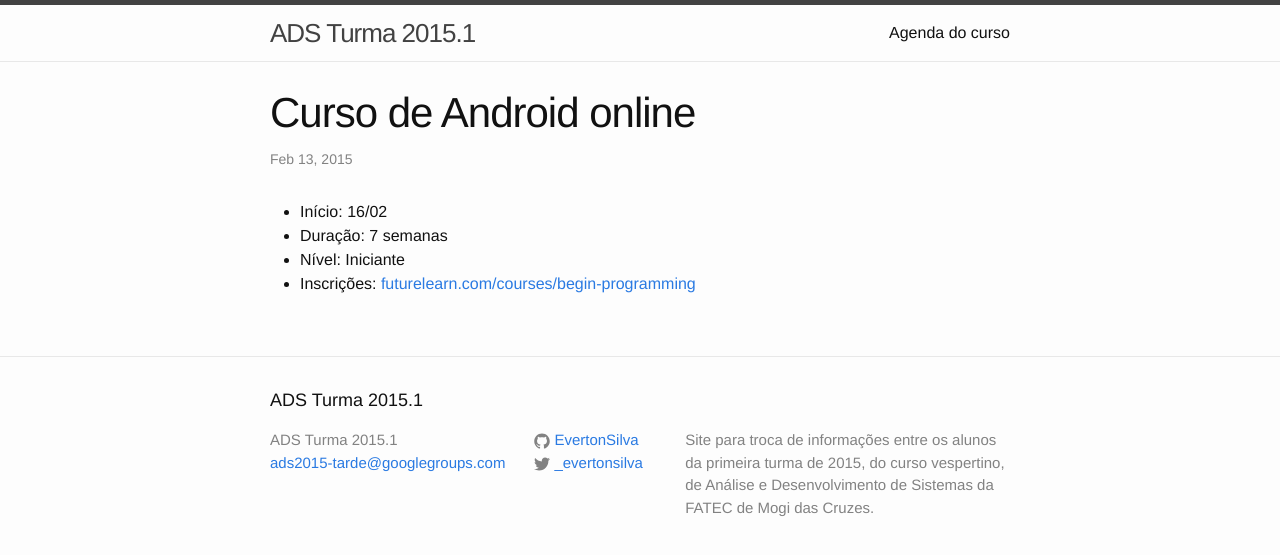
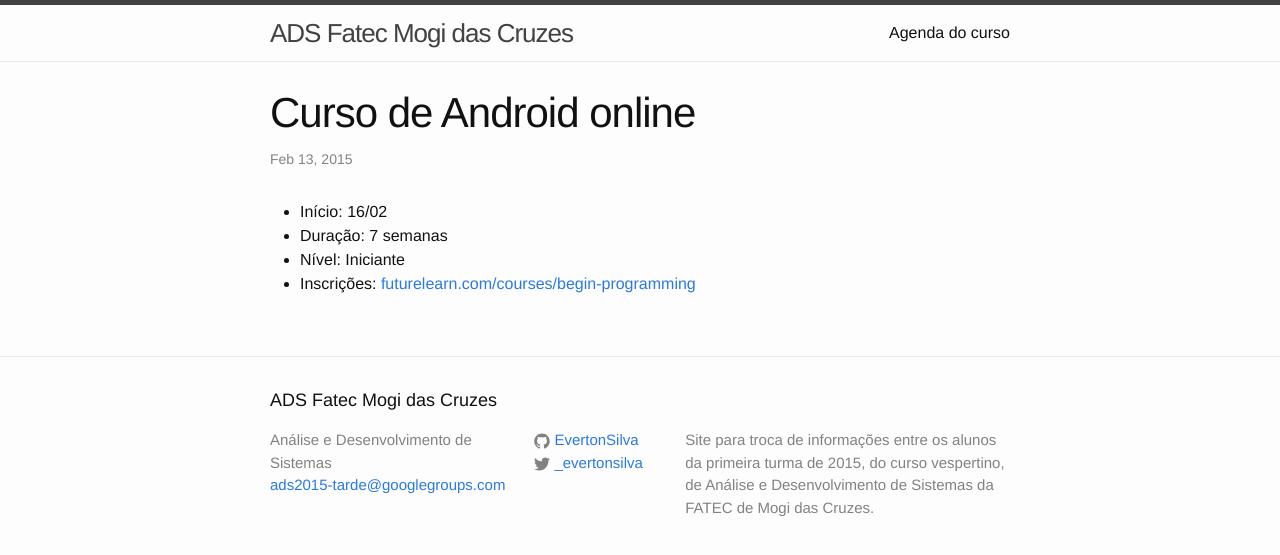
Before and after one commit to EvertonSilva/ads2015.1, a Jekyll site: the page built from _posts/2015-02-13-curso-android.markdown, in a window 1280 px wide. Shown: the top 555 px of the page. Built offline with Jekyll 4.4.1, drawn with Linux system fonts in a browser that asks for light colours; Markdown is read by kramdown in place of the engine named in the settings.

```diff
--- a/_config.yml
+++ b/_config.yml
@@ -1,5 +1,5 @@
 # Site settings
-title: ADS Turma 2015.1
+title: ADS Fatec Mogi das Cruzes
 email: ads2015-tarde@googlegroups.com
 description: > # this means to ignore newlines until "baseurl:"
   Site para troca de informações entre os alunos da primeira
@@ -11,6 +11,6 @@ twitter_username: _evertonsilva
 github_username:  EvertonSilva
 
 # Build settings
-name: ADS Turma 2015.1
+name: Análise e Desenvolvimento de Sistemas
 markdown: redcarpet
 highlighter: pygments
--- a/_includes/footer.html
+++ b/_includes/footer.html
@@ -7,7 +7,7 @@
     <div class="footer-col-wrapper">
       <div class="footer-col  footer-col-1">
         <ul class="contact-list">
-          <li>{{ site.title }}</li>
+          <li>{{ site.name }}</li>
           <li><a href="mailto:{{ site.email }}">{{ site.email }}</a></li>
         </ul>
       </div>
```
Also changed, not shown: _posts/2015-02-18-grupo-do-google.markdown (added, +13 -0 lines), _posts/2015-02-13-curso-android.markdown (renamed from _posts/2015-02-12-curso-android.markdown).
